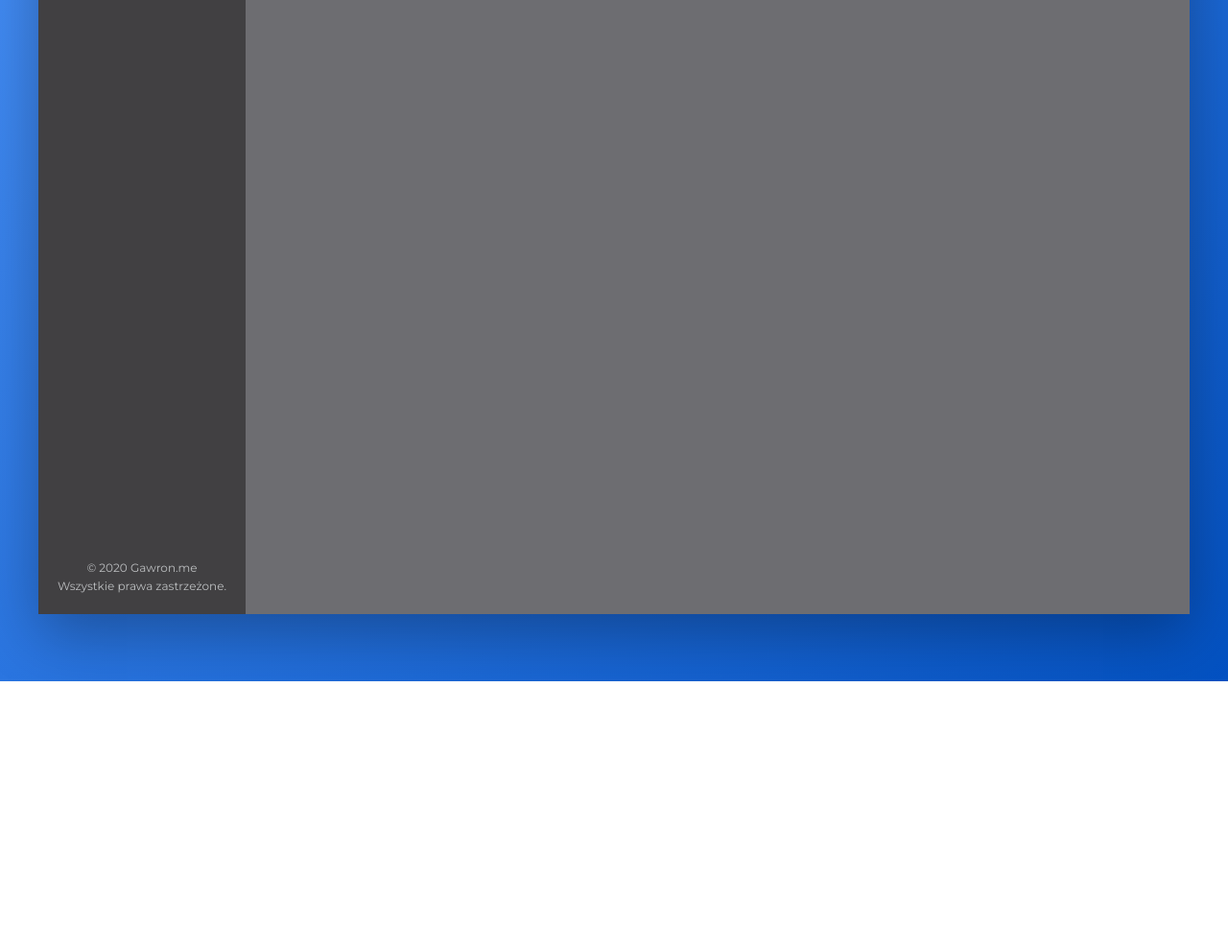
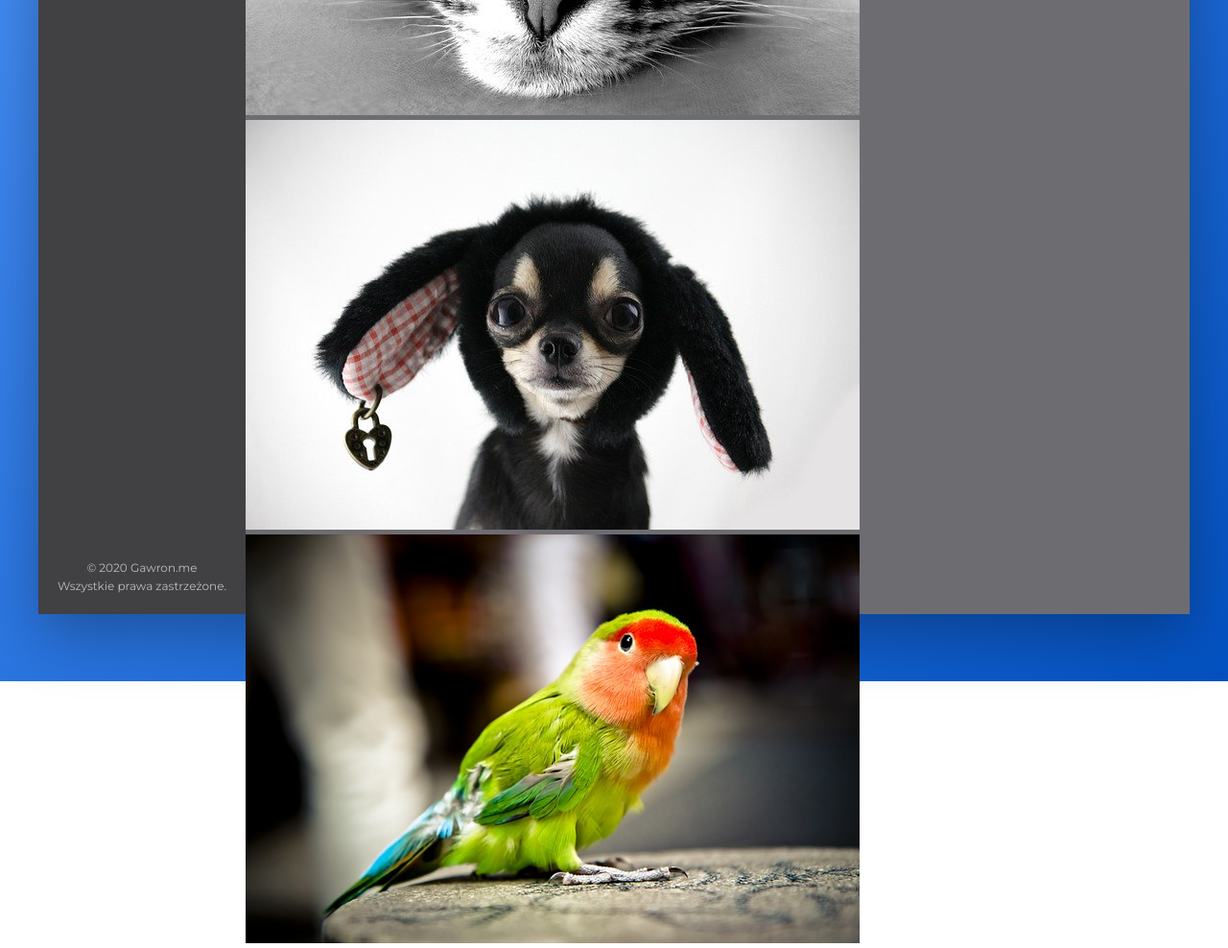
Before and after one commit to Elldrigar/PP_03-Pet-adoption, a website: page index.html in a window 1280 px wide. Shown: the part 500-1488 px from the top of the page at 96% size. Before the commit the page ends 1210 px from the top, so only its background shows below. Drawn offline with nearby package versions, Linux system fonts and the light colour scheme; files that its build step writes are made by us from their sources.

Commit message:
Add galler(3x)

```diff
--- a/index.html
+++ b/index.html
@@ -84,7 +84,18 @@
                 </div>
             </nav>
             <main class="pet-view">
-                PET VIEW
+                <div class="gallery">
+                    <figure class="hallery__item">
+                        <img src="img/cat_01.jpg" alt="Zdjęcie kota">
+                    </figure>
+                    <figure class="hallery__item">
+                        <img src="img/dog_01.jpg" alt="Zdjęcie kota">
+                    </figure>
+                    <figure class="hallery__item">
+                        <img src="img/bird_01.jpg" alt="Zdjęcie kota">
+                    </figure>
+
+                </div>
             </main>
         </div>
     </div>
```
